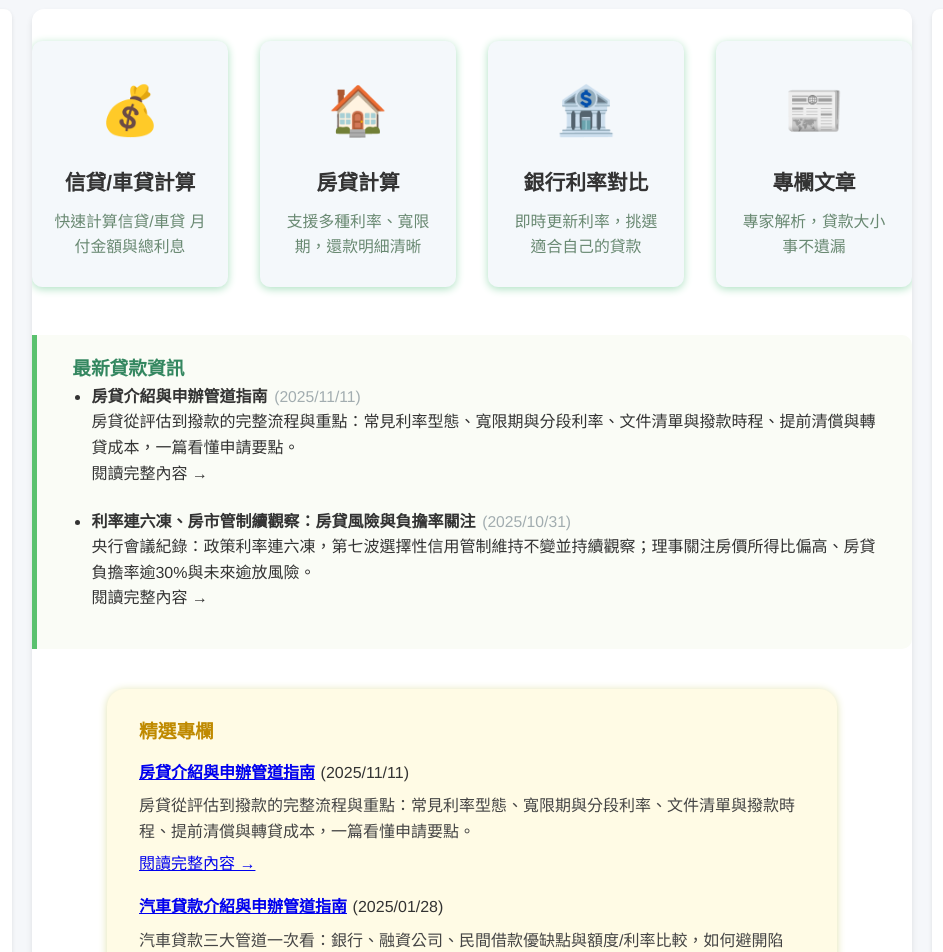
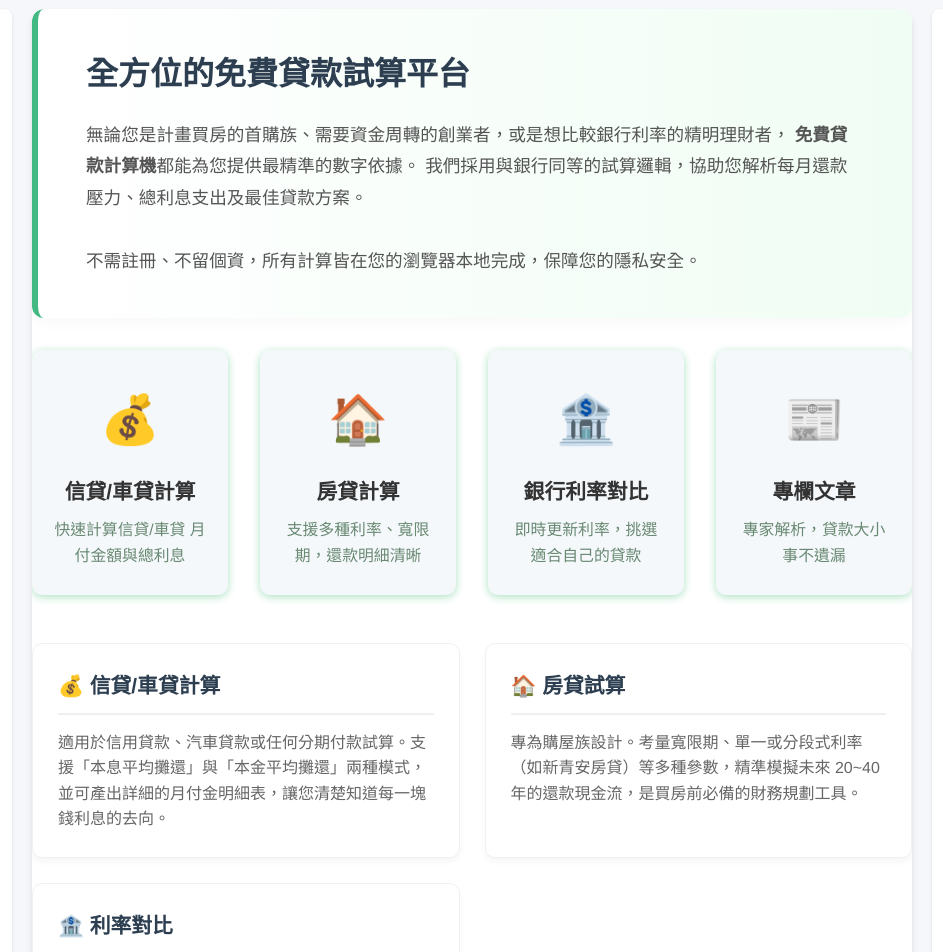
Before and after one commit to hank7624/loancalculator, a Vue app: page / in a window 1280 px wide. Shown: the part 300-1252 px from the top of the page, without its empty margins (168-1111 px from the left). Built offline with nearby package versions, Linux system fonts and the light colour scheme.

Commit message:
加強首頁內容

```diff
--- a/src/App.vue
+++ b/src/App.vue
@@ -50,6 +50,19 @@
       </aside>
 
       <div class="calculator-container">
+
+        <!-- Phase 2: Hero Intro Section -->
+        <div v-if="homeTab" class="hero-intro">
+          <h2>全方位的免費貸款試算平台</h2>
+          <p class="intro-text">
+            無論您是計畫買房的首購族、需要資金周轉的創業者，或是想比較銀行利率的精明理財者，
+            <strong>免費貸款計算機</strong>都能為您提供最精準的數字依據。
+            我們採用與銀行同等的試算邏輯，協助您解析每月還款壓力、總利息支出及最佳貸款方案。
+            <br><br>
+            不需註冊、不留個資，所有計算皆在您的瀏覽器本地完成，保障您的隱私安全。
+          </p>
+        </div>
+
         <!-- 首頁四大圖示 -->
         <div v-if="homeTab" class="home-feature-grid">
           <div class="feature-item" v-for="f in features" :key="f.key" @click="openTab(f.key)">
@@ -58,6 +71,23 @@
             <div class="feature-desc">{{ f.desc }}</div>
           </div>
         </div>
+
+        <!-- Phase 2: Tools Overview Section -->
+        <div v-if="homeTab" class="tools-overview">
+          <div class="tool-desc-item">
+            <h4>💰 信貸/車貸計算</h4>
+            <p>適用於信用貸款、汽車貸款或任何分期付款試算。支援「本息平均攤還」與「本金平均攤還」兩種模式，並可產出詳細的月付金明細表，讓您清楚知道每一塊錢利息的去向。</p>
+          </div>
+          <div class="tool-desc-item">
+            <h4>🏠 房貸試算</h4>
+            <p>專為購屋族設計。考量寬限期、單一或分段式利率（如新青安房貸）等多種參數，精準模擬未來 20~40 年的還款現金流，是買房前必備的財務規劃工具。</p>
+          </div>
+          <div class="tool-desc-item">
+            <h4>🏦 利率對比</h4>
+            <p>彙整各大銀行最新的信貸與房貸利率與手續費資訊。透過客觀的數據比較，協助您在眾多方案中篩選出最划算、隱藏成本最低的貸款產品。</p>
+          </div>
+        </div>
+
         <!-- 最新貸款資訊區 -->
         <div v-if="homeTab" class="latest-news">
           <h3>最新貸款資訊</h3>
@@ -300,6 +330,63 @@
 </script>
 
 <style scoped>
+/* Phase 2: Homepage New Styles */
+.hero-intro {
+  background: linear-gradient(to right, #ffffff, #f0fdf4);
+  padding: 2.5rem 3rem;
+  border-radius: 12px;
+  margin-bottom: 2rem;
+  border-left: 6px solid #42b983;
+  box-shadow: 0 4px 15px rgba(0,0,0,0.03);
+}
+
+.hero-intro h2 {
+  color: #2c3e50;
+  font-size: 2rem;
+  margin-bottom: 1.2rem;
+  font-weight: 700;
+}
+
+.intro-text {
+  font-size: 1.1rem;
+  line-height: 1.8;
+  color: #555;
+}
+
+.tools-overview {
+  display: grid;
+  grid-template-columns: repeat(auto-fit, minmax(280px, 1fr));
+  gap: 25px;
+  margin: 3rem 0;
+}
+
+.tool-desc-item {
+  background: white;
+  padding: 25px;
+  border-radius: 10px;
+  box-shadow: 0 4px 6px rgba(0,0,0,0.04);
+  border: 1px solid #eef2f5;
+  transition: transform 0.2s;
+}
+
+.tool-desc-item:hover {
+  transform: translateY(-5px);
+  border-color: #42b983;
+}
+
+.tool-desc-item h4 {
+  color: #2c3e50;
+  font-size: 1.3rem;
+  margin-bottom: 15px;
+  padding-bottom: 10px;
+  border-bottom: 2px solid #f0f0f0;
+}
+
+.tool-desc-item p {
+  color: #666;
+  line-height: 1.6;
+}
+
 .home-feature-grid { display: flex; justify-content: center; align-items: stretch; gap: 2rem; margin: 2rem 0 0 0; }
 .feature-item { cursor: pointer; background: #f4f8fb; border-radius: 10px; box-shadow: 0 2px 8px #ade1c2; padding: 2rem 1.2rem 1.5rem 1.2rem; width: 220px; text-align: center; transition: transform 0.18s, box-shadow 0.18s; position: relative; }
 .feature-item:hover { transform: translateY(-8px) scale(1.045); box-shadow: 0 12px 32px rgba(43,120,64,0.12); }
--- a/src/components/AboutUs.vue
+++ b/src/components/AboutUs.vue
@@ -35,19 +35,32 @@
       </section>
 
       <section class="team">
-        <h2>👥 開發團隊</h2>
-        <p>我們是一群熱愛技術和理財的開發者，致力於創建實用的工具來幫助人們更好地管理財務。</p>
-        <p>我們的目標是讓複雜的貸款計算變得簡單易懂，讓每個人都能成為自己的理財專家。</p>
+        <h2>👥 專業團隊與編輯政策</h2>
+        <p>我們的團隊由具備金融背景的開發者與資深理財顧問組成。每一行程式碼與每一篇專欄文章，皆經過嚴格的審核流程，確保資訊的正確性與即時性。</p>
+
+        <div class="editorial-policy">
+          <h3>📝 編輯政策 (Editorial Policy)</h3>
+          <ul>
+            <li><strong>數據來源：</strong> 我們的利率數據每週與各大銀行官網及中央銀行公告進行交叉比對，確保誤差降至最低。</li>
+            <li><strong>中立性：</strong> 本站不接受任何隱性業配。所有推薦與排序皆基於客觀數據算法，不受金融機構贊助影響。</li>
+            <li><strong>更新頻率：</strong> 每月1號會針對法規變動（如新青安房貸政策），做內容專欄更新。</li>
+          </ul>
+        </div>
       </section>
 
       <section class="contact">
         <h2>📞 聯絡我們</h2>
         <div class="contact-methods">
           <div class="contact-item">
+            <div class="contact-icon">📍</div>
+            <h3>聯絡地址</h3>
+            <p>台北市信義區信義路五段7號 (此為虛擬辦公室，來訪請先預約)</p>
+          </div>
+          <div class="contact-item">
             <div class="contact-icon">📧</div>
             <h3>電子郵件</h3>
-            <p>如有任何問題或建議，歡迎聯繫我們</p>
-            <a href="mailto:hank.chen204@gmail.com" class="contact-link">hank.chen204@gmail.com</a>
+            <p>hank.chen204@gmail.com</p>
+            <p class="response-time">我們通常在 1-2 個工作日內回覆</p>
           </div>
         </div>
       </section>
@@ -219,9 +232,37 @@
     font-size: 2em;
   }
 
-  .feature-grid,
   .contact-methods {
     grid-template-columns: 1fr;
   }
 }
+
+.editorial-policy {
+  background: #f8fdfa;
+  padding: 20px;
+  border-radius: 8px;
+  border-left: 4px solid #27ae60;
+  margin-top: 20px;
+}
+
+.editorial-policy h3 {
+  font-size: 1.2em;
+  color: #2c3e50;
+  margin-bottom: 12px;
+}
+
+.editorial-policy ul {
+  padding-left: 20px;
+}
+
+.editorial-policy li {
+  margin-bottom: 8px;
+  color: #555;
+}
+
+.response-time {
+  font-size: 0.85em;
+  color: #888;
+  margin-top: 5px;
+}
 </style>
```
